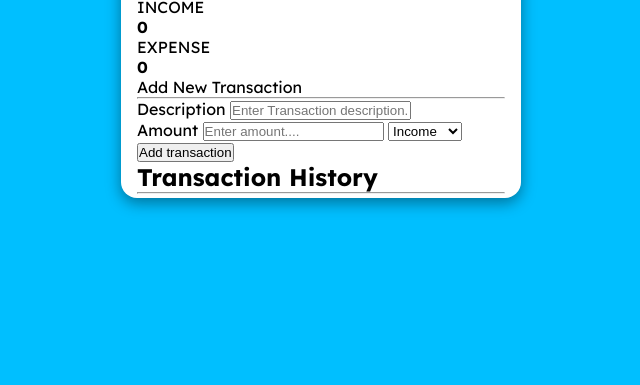
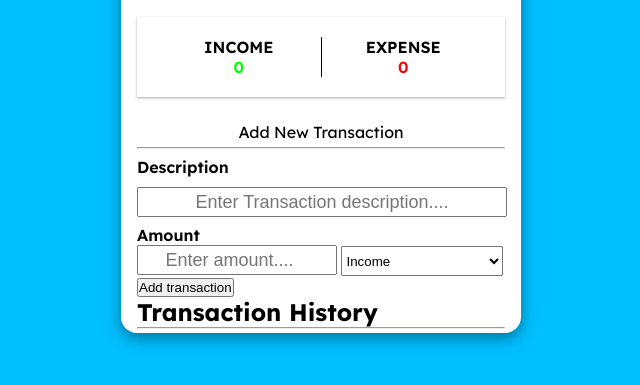
Before and after one commit to giftedpromise/Expense-tracker, a plain HTML site: page index.html in a window 1280 px wide. Shown: the part 155-540 px from the top of the page, without its empty margins (319-959 px from the left). Drawn offline with Linux system fonts and the light colour scheme.

Commit message:
expense tracker

```diff
--- a/index.html
+++ b/index.html
@@ -41,13 +41,14 @@
         />
       </div>
       <div class="amount-details">
-        <label for="inputTitle" class="inputName">Amount</label>
+        <label for="inputTitleA" class="inputName">Amount</label> <br />
         <input
-          type="text"
-          id="inputTitle"
-          class="inputTitle"
+          type="number"
+          id="inputTitleA"
+          class="inputTitleA"
           placeholder="Enter amount...."
         />
+
         <select name="Amount Type" id="amountType" class="amountType">
           <option value="Income">Income</option>
           <option value="Expense">Expense</option>
--- a/styl.css
+++ b/styl.css
@@ -49,3 +49,79 @@ body {
 .balance-section h2 {
   margin-top: -2px;
 }
+
+.income-expense {
+  display: flex;
+  justify-content: space-between;
+  align-items: center;
+  padding: 20px;
+  margin: 20px 0;
+  box-shadow: 0 1px 3px rgba(0, 0, 0, 0.12), 0 1px 2px rgba(0, 0, 0, 0.24);
+}
+
+.income-expense .income-sect,
+.income-expense .expense-sect {
+  text-align: center;
+  flex: 1;
+}
+
+.income-expense .expense-sect {
+  border-left: 1px solid black;
+}
+
+.income-expense p {
+  font-size: 1rem;
+  font-weight: 600;
+}
+
+.income-sect h4 {
+  color: lime;
+  font-weight: 600;
+}
+
+.expense-sect h4 {
+  color: red;
+  font-weight: 600;
+}
+
+.add-transaction p {
+  text-align: center;
+  padding-top: 5px;
+  margin-bottom: 5px;
+}
+
+.transaction-details {
+  margin-top: 8px;
+  margin-bottom: 8px;
+}
+
+input {
+  text-align: center;
+  font-weight: 400;
+  font-size: 18px;
+}
+
+.inputTitle {
+  height: 30px;
+  width: 370px;
+  margin-top: 10px;
+}
+
+.inputName {
+  font-weight: 600;
+}
+
+.inputTitleA {
+  height: 30px;
+  width: 200px;
+}
+
+.amountType {
+  width: 162px;
+  height: 30px;
+}
+
+.amountType option {
+  font-weight: 400;
+  font-size: 18px;
+}
```
